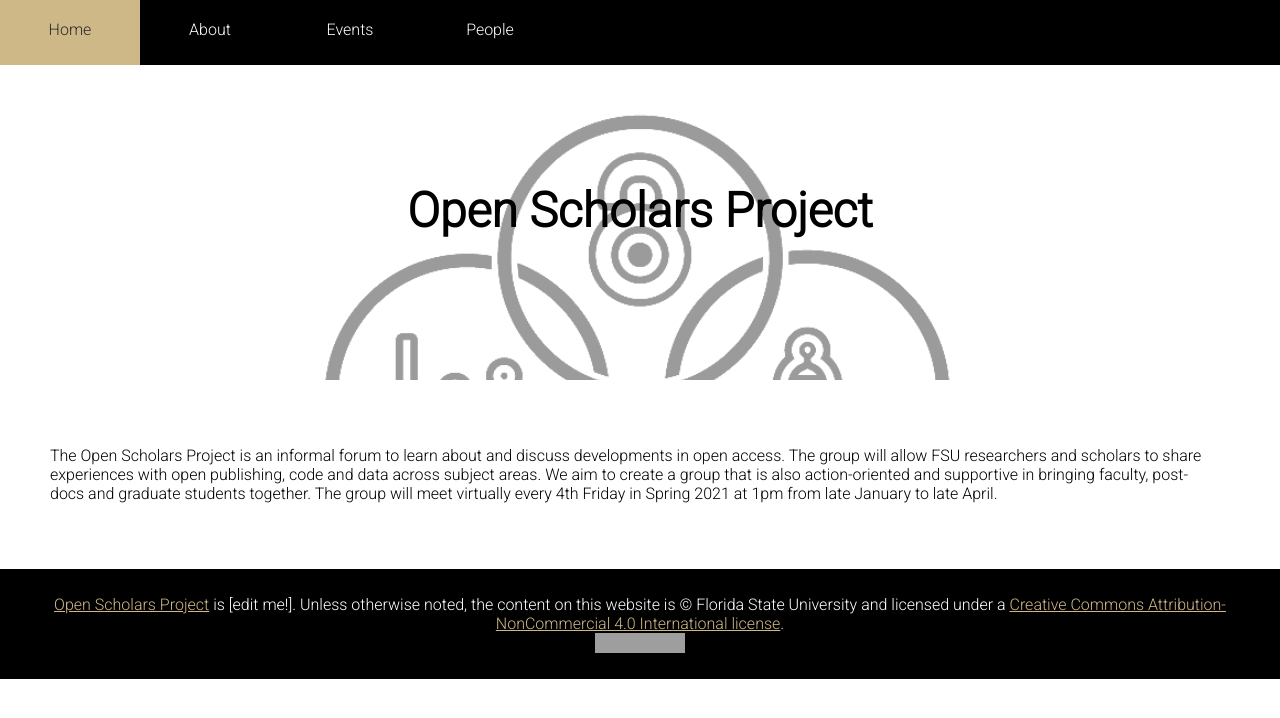
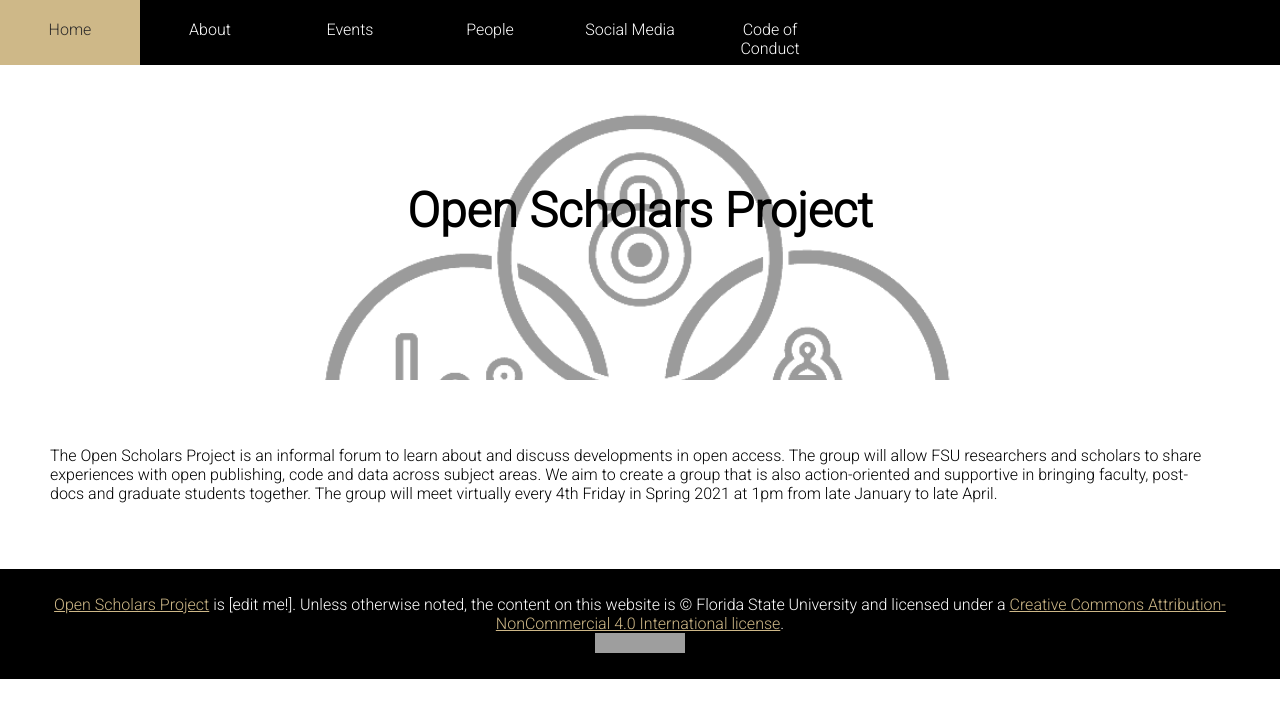
Before and after one commit to openscholars/openscholars.github.io, a Jekyll site: the page built from index.md, in a window 1280 px wide. Shown: the top 718 px of the page. Built offline with Jekyll 4.4.1, drawn with Linux system fonts in a browser that asks for light colours; grey boxes are pictures that could not be loaded.

Commit message:
Update nav.liquid
Updated links for CoC and SM

```diff
--- a/_includes/nav.liquid
+++ b/_includes/nav.liquid
@@ -3,4 +3,6 @@
      <a href="{{ site.baseurl }}/about">About</a>
      <a href="{{ site.baseurl }}/events">Events</a>
      <a href="{{ site.baseurl }}/people">People</a>
+     <a href="{{ site.baseurl }}/social_media">Social Media</a>
+     <a href="{{ site.baseurl }}/code_of_conduct">Code of Conduct</a>
 </nav>
```
